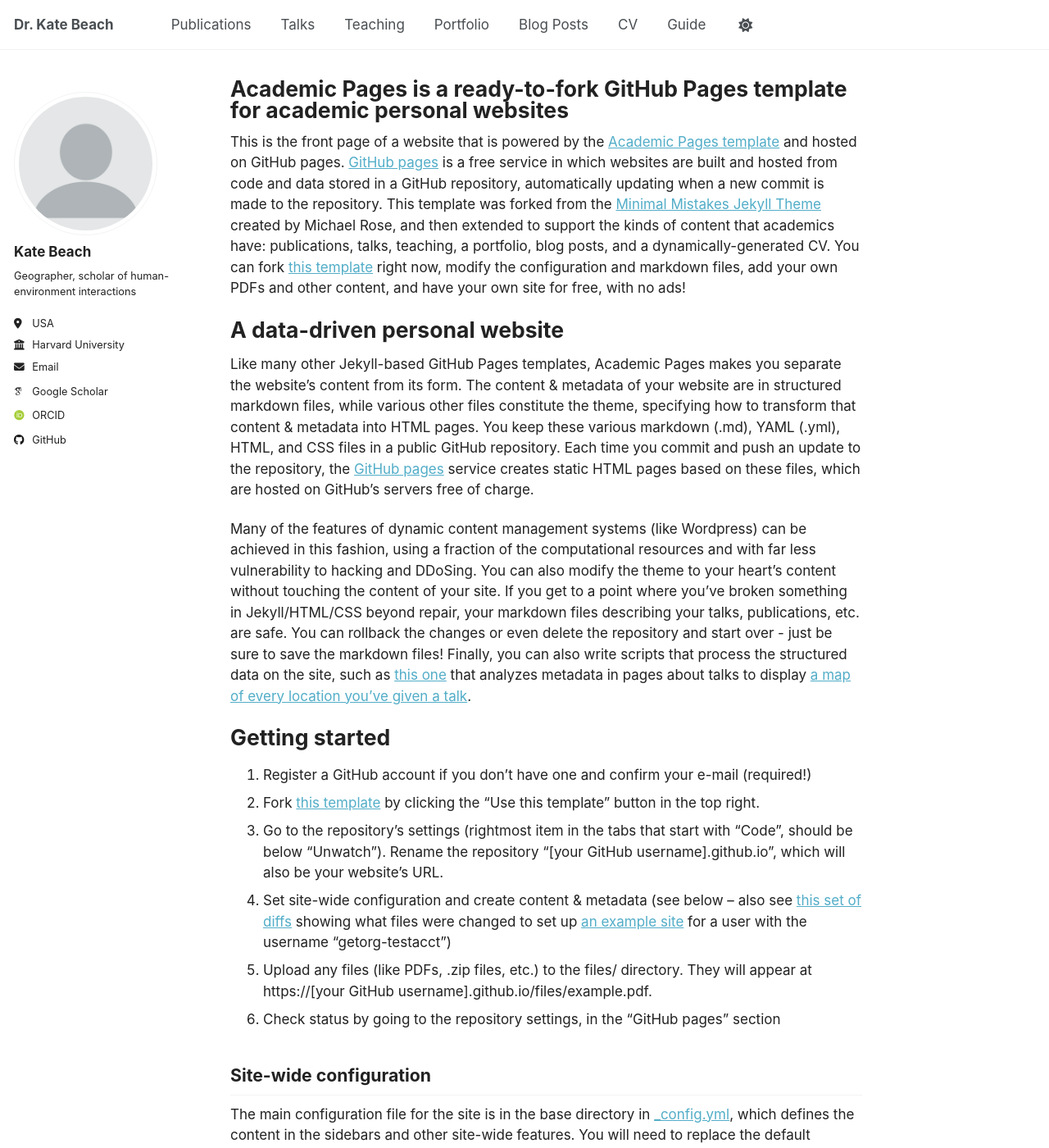
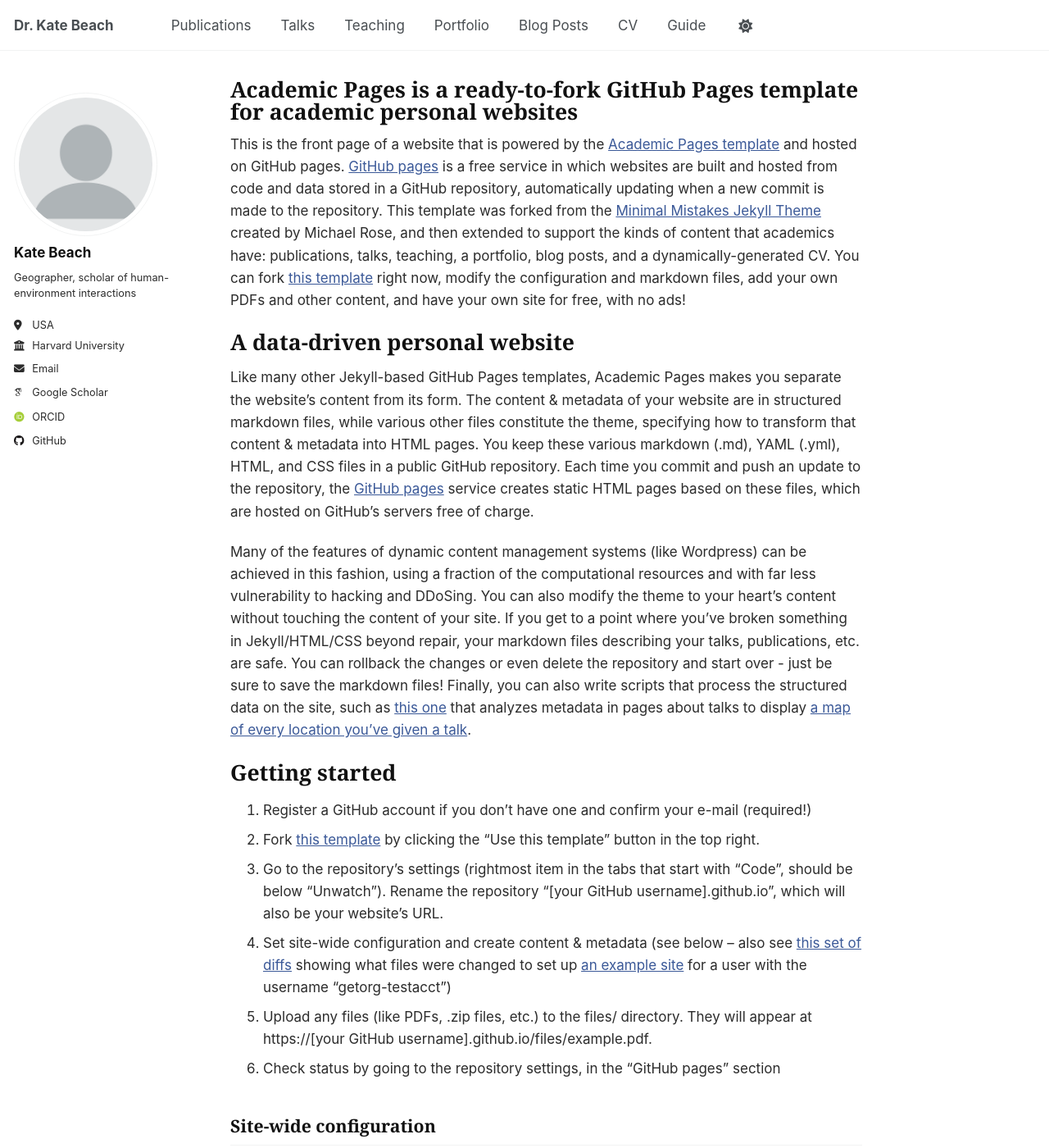
Before and after one commit to kateebb/beachphd, a Jekyll site: the page built from _pages/about.md, in a window 1280 px wide and 1400 px high. Shown: the whole window at 82% size. Built offline with Jekyll 4.4.1, drawn with Linux system fonts in a browser that asks for light colours; some web fonts are replaced.

Commit message:
Update custom.css

```diff
--- a/assets/css/custom.css
+++ b/assets/css/custom.css
@@ -1,4 +1,44 @@
+/* Font and Typography */
 body {
+  font-family: -apple-system, BlinkMacSystemFont, "Segoe UI", Roboto, "Helvetica Neue", Arial, sans-serif;
   font-size: 17px;
-  color: #222222;
+  color: #2c2c2c;
+  line-height: 1.6;
 }
+
+h1, h2, h3, h4 {
+  font-family: "Georgia", "Times New Roman", serif;
+  color: #111;
+}
+
+/* Links */
+a {
+  color: #3B5998;
+  text-decoration: none;
+}
+a:hover {
+  color: #1a3366;
+  text-decoration: underline;
+}
+
+/* Horizontal rule and section breaks */
+hr {
+  border-top: 1px solid #ccc;
+  margin: 2rem 0;
+}
+
+/* Lists */
+ul {
+  padding-left: 1.4rem;
+}
+
+/* Research bullets (optional tightening) */
+li {
+  margin-bottom: 0.5em;
+}
+
+/* Image (circular avatar) */
+img.avatar {
+  border-radius: 50%;
+  max-width: 160px;
+}
```
